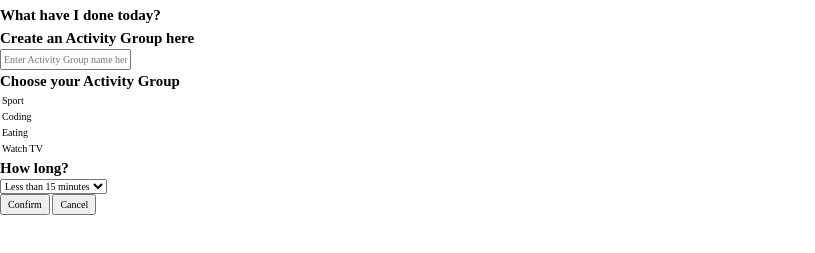
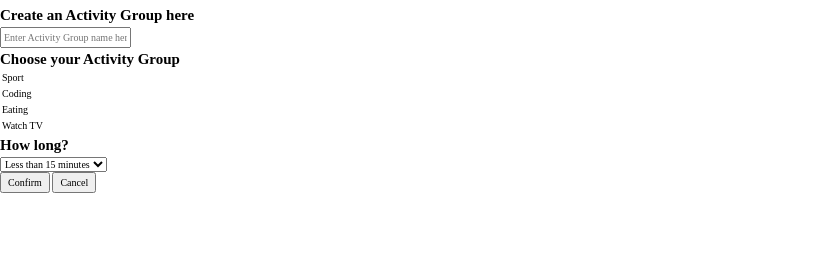
Before and after one commit to ShalevAri/module-2-pre, a plain HTML site: page index.html in a window 1280 px wide. Shown: the part 51-304 px from the top of the page, without its empty margins (0-815 px from the left). Drawn offline with Linux system fonts and the light colour scheme.

Commit message:
chore(secondary-title): remove

```diff
--- a/index.html
+++ b/index.html
@@ -12,8 +12,6 @@
 
 		<!-- <div class="stat-placeholder">Here would be the statistics</div> -->
 		<!-- TODO: Add stats section -->
-
-		<h2 class="secondary-title">What have I done today?</h2>
 
 		<form action="activity-form">
 			<div>
```
